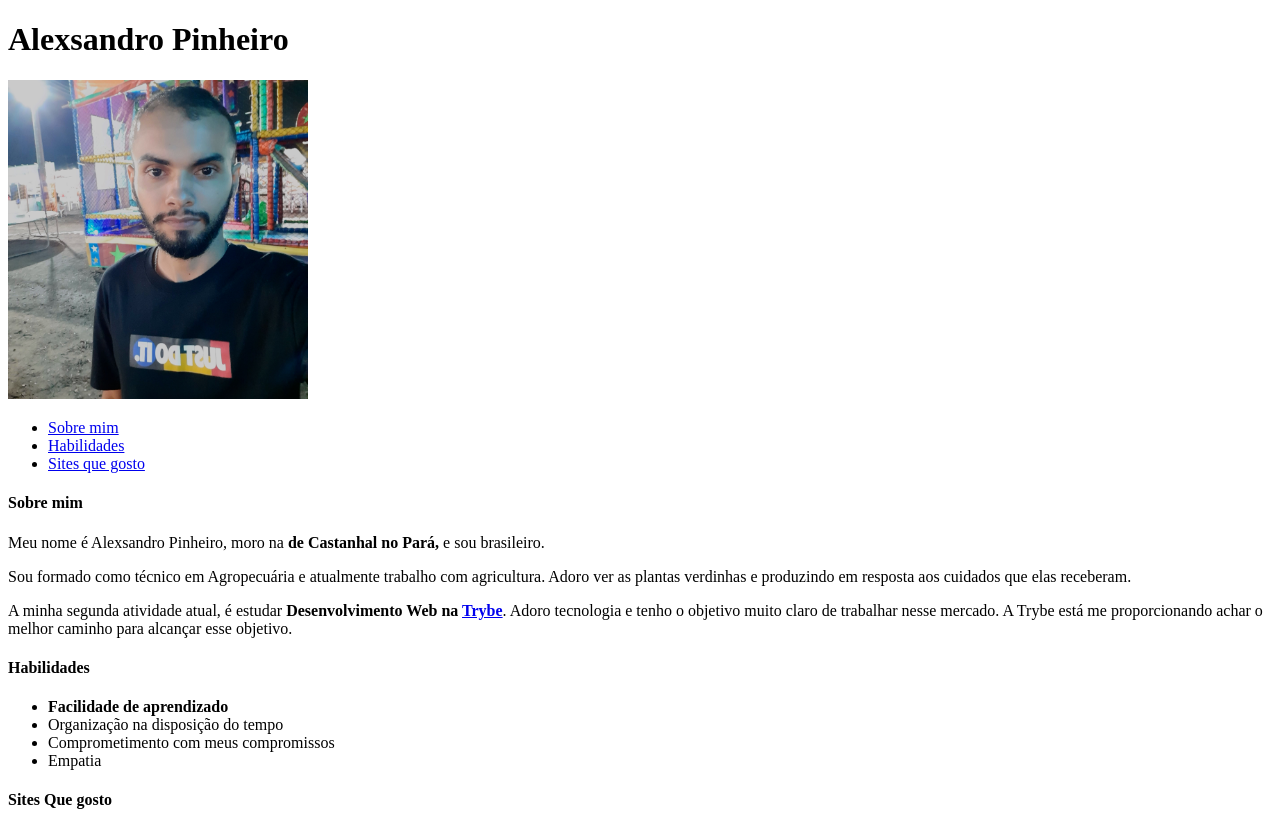
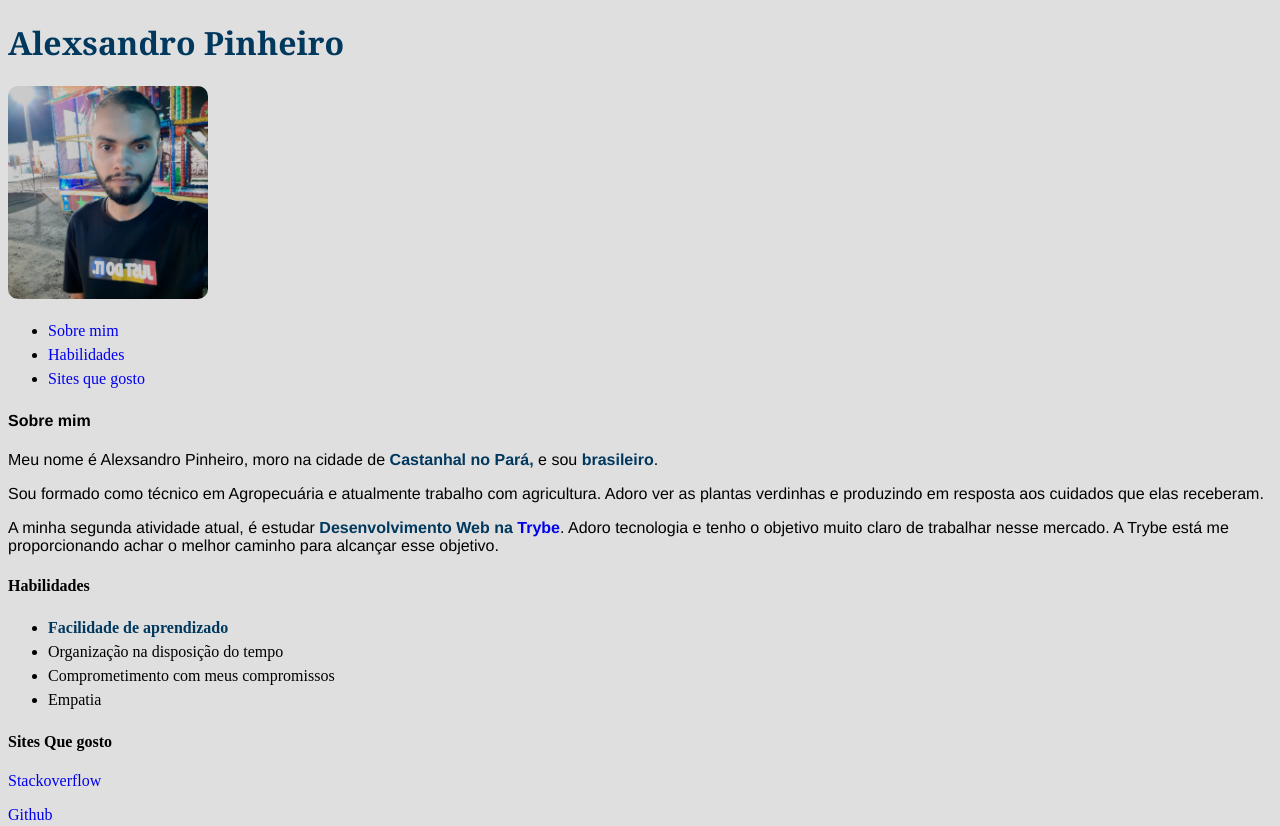
Before and after one commit to Alexsandro-01/Portif-lio, a plain HTML site: page index.html in a window 1280 px wide. Shown: the top 826 px of the page. Drawn offline with Linux system fonts and the light colour scheme.

Commit message:
adiciona css

```diff
--- a/index.html
+++ b/index.html
@@ -5,11 +5,13 @@
     <meta http-equiv="X-UA-Compatible" content="IE=edge">
     <meta name="viewport" content="width=device-width, initial-scale=1.0">
     <title>Portifólio Alexsandro</title>
+
+    <link rel="stylesheet" href="style.css">
 </head>
 <body>
     <h1>Alexsandro Pinheiro</h1>
 
-    <img id="foto" src="images/alexsandro.jpg" alt="Foto do Alexsandro" width="300px">
+    <img id="foto" src="images/alexsandro.jpg" alt="Foto do Alexsandro" width="200px">
 
     <ul>
         <li><a href="#sobre">Sobre mim</a></li>
@@ -17,9 +19,10 @@
         <li><a href="#sites">Sites que gosto</a></li>
     </ul>
 
+    <div class="sobre">
         <h4 id="sobre">Sobre mim</h4>
         <p>
-        Meu nome é Alexsandro Pinheiro, moro na <strong>de Castanhal no Pará,</strong> e sou brasileiro.
+            Meu nome é Alexsandro Pinheiro, moro na cidade de<strong> Castanhal no Pará,</strong> e sou <strong>brasileiro</strong>.
         </p>
         <p>
             Sou formado como técnico em Agropecuária e atualmente trabalho com agricultura. Adoro ver as plantas
@@ -30,6 +33,7 @@
             Adoro tecnologia e tenho o objetivo muito claro de trabalhar nesse mercado. A Trybe está me proporcionando
             achar o melhor caminho para alcançar esse objetivo.
         </p>
+    </div>
 
     <h4 id="habildades">Habilidades</h4>
     <ul>
--- /dev/null
+++ b/style.css
@@ -0,0 +1,28 @@
+body {
+    background-color: #dfdfdf;
+}
+
+img {
+    border-radius: 10px;
+}
+
+h1 {
+    color: #01385e;
+    font-family: georgia, serif;
+}
+
+.sobre {
+    font-family: Helvetica, sans-serif;
+}
+
+strong {
+    color: #01385e;
+}
+
+ul li{
+    line-height: 1.5rem;
+}
+
+a {
+    text-decoration: none;
+}
```
Lines whose indentation alone changed are shown as unchanged.
